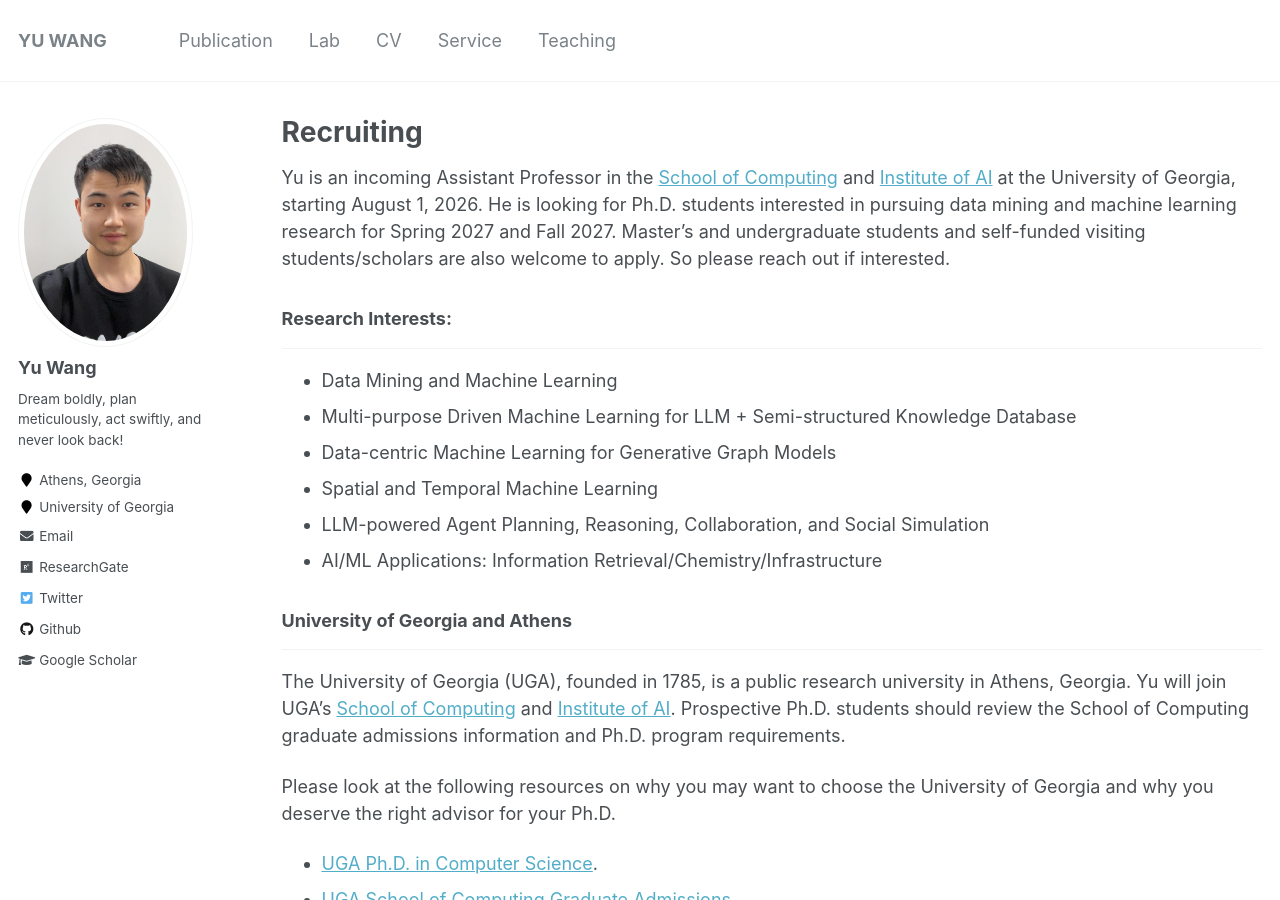
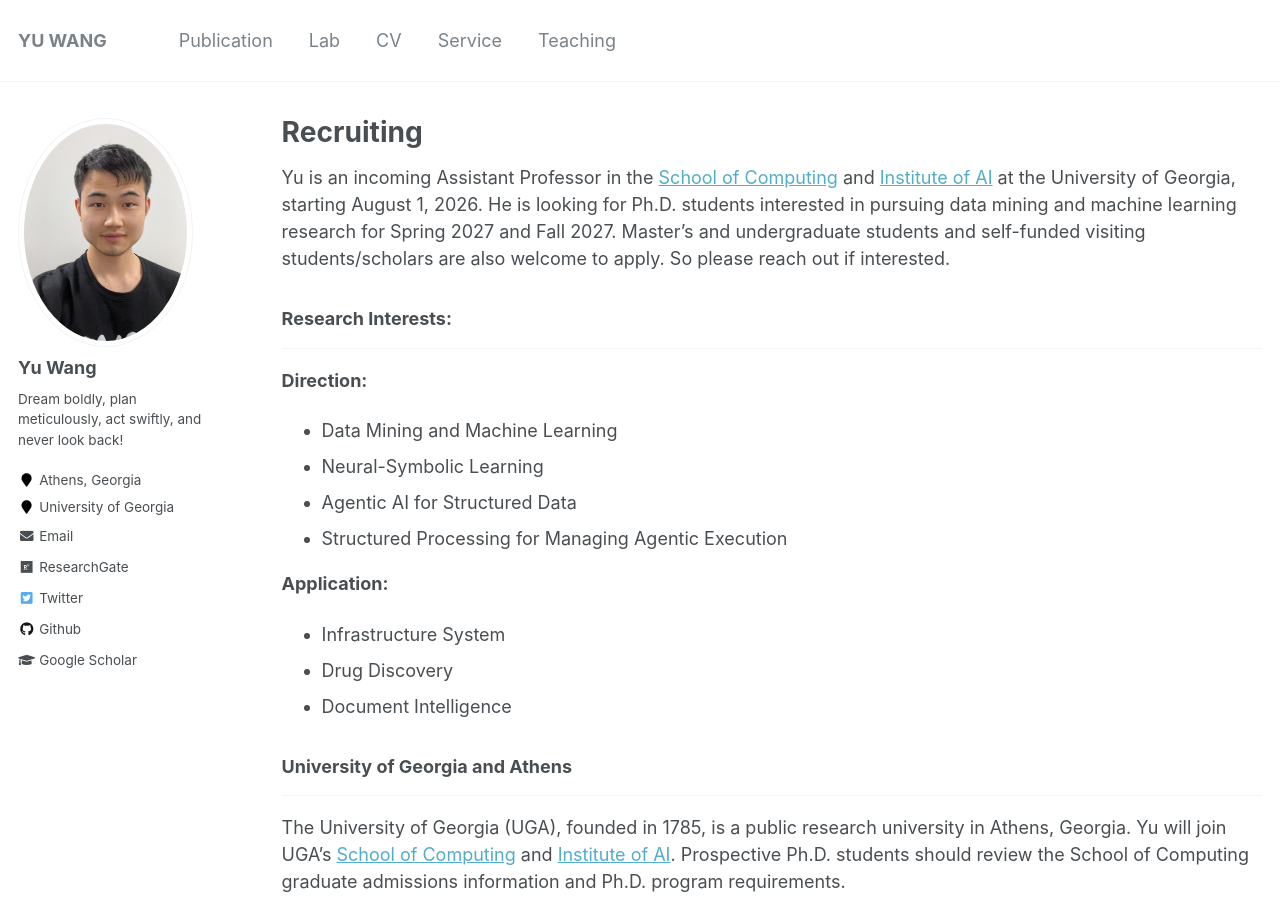
Before and after one commit to yuwang0103/yuwang0103.github.io, a Jekyll site: the page built from _pages/Recruiting.md, in a window 1280 px wide and 900 px high. Built offline with Jekyll 4.4.1, drawn with Linux system fonts in a browser that asks for light colours.

Commit message:
Update research directions and applications

```diff
--- a/_pages/Recruiting.md
+++ b/_pages/Recruiting.md
@@ -10,12 +10,16 @@ So please reach out if interested.
 
 ### Research Interests:
 ------
+**Direction:**
 - Data Mining and Machine Learning
-- Multi-purpose Driven Machine Learning for LLM + Semi-structured Knowledge Database
-- Data-centric Machine Learning for Generative Graph Models
-- Spatial and Temporal Machine Learning
-- LLM-powered Agent Planning, Reasoning, Collaboration, and Social Simulation
-- AI/ML Applications: Information Retrieval/Chemistry/Infrastructure
+- Neural-Symbolic Learning
+- Agentic AI for Structured Data
+- Structured Processing for Managing Agentic Execution
+
+**Application:**
+- Infrastructure System
+- Drug Discovery
+- Document Intelligence
 
 ### University of Georgia and Athens
 ------
```
Also changed, not shown: _pages/about.md (+8 -6 lines).
